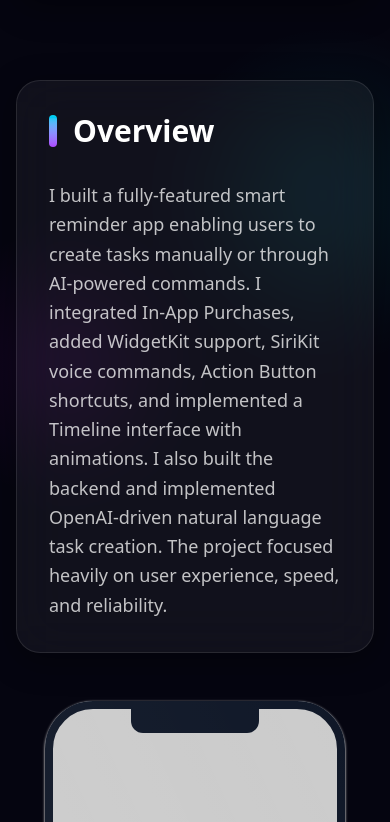
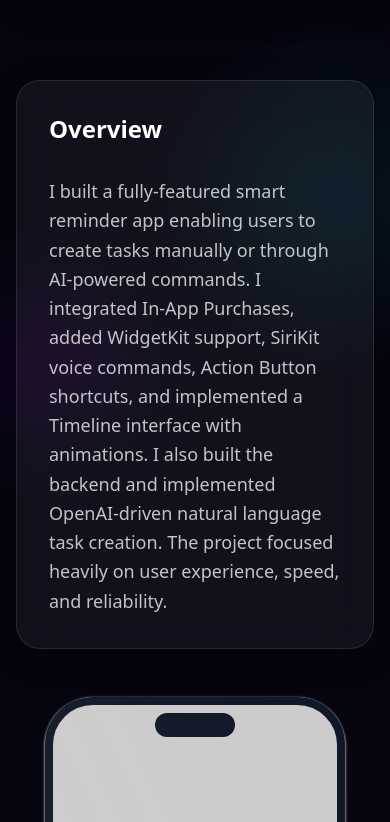
Before and after one commit to gmohiuddin215/devgm, a SvelteKit app: page /projects/ai-smart-reminder in a window 390 px wide. Shown: the part 902-1724 px from the top of the page. Built offline with nearby package versions, Linux system fonts and the light colour scheme.

Commit message:
Other ui updated

```diff
--- a/src/app.css
+++ b/src/app.css
@@ -18,7 +18,7 @@
 
     .glass-button,
     .glass-button-primary {
-        @apply relative overflow-hidden backdrop-blur-lg bg-white/10 border border-white/20 shadow-[inset_0_1px_0_0_#ffffff33] transition-all duration-300 hover:bg-white/20 hover:shadow-[0_0_20px_#00f2ff4d] active:scale-95;
+        @apply relative overflow-hidden bg-white/10 border border-white/20 shadow-[inset_0_1px_0_0_#ffffff33] transition-all duration-300 hover:bg-white/20 hover:shadow-[0_0_20px_#00f2ff4d] active:scale-95;
     }
 
     .glass-button-primary {
@@ -34,7 +34,7 @@
     }
 
     .glass-tab {
-        @apply relative px-3 lg:px-6 py-3 rounded-full text-sm font-medium text-white/70 transition-all duration-300 hover:text-white hover:bg-white/10 overflow-hidden;
+        @apply relative p-2 lg:px-6 rounded-full text-xs lg:text-sm font-medium text-white/70 transition-all duration-300 hover:text-white hover:bg-white/10 overflow-hidden;
     }
 
     .glass-tab::before {
--- a/src/routes/+layout.svelte
+++ b/src/routes/+layout.svelte
@@ -82,7 +82,7 @@
 	{@render children?.()}
 </main>
 
-<footer class="border-t border-white/10 py-12 backdrop-blur-sm">
+<footer class="border-t border-white/10 py-12 backdrop-blur-sm pb-32">
 	<div class="mx-auto max-w-7xl px-4 sm:px-6 lg:px-8">
 		<div class="flex flex-col items-center justify-center space-y-6">
 			<p class="text-sm text-gray-500">
--- a/src/routes/projects/[slug]/+page.svelte
+++ b/src/routes/projects/[slug]/+page.svelte
@@ -48,11 +48,7 @@
 				<!-- Overview -->
 				<div class="space-y-16">
 					<section class="glass-panel rounded-3xl border border-white/5 p-8">
-						<h2 class="mb-8 flex items-center text-3xl font-bold text-white">
-							<span class="mr-4 h-8 w-2 rounded-full bg-gradient-to-b from-cyan-400 to-purple-500"
-							></span>
-							Overview
-						</h2>
+						<h2 class="mb-8 text-2xl font-bold text-white">Overview</h2>
 						<div class="prose max-w-none text-lg leading-relaxed text-white/75 prose-invert">
 							<p>{project.detailedDescription}</p>
 						</div>
@@ -69,7 +65,7 @@
 					>
 						<!-- Notch -->
 						<div
-							class="absolute top-0 left-1/2 h-6 w-32 -translate-x-1/2 rounded-b-xl bg-gray-900"
+							class="absolute top-2 left-1/2 h-6 w-20 -translate-x-1/2 rounded-xl bg-gray-900"
 						></div>
 					</div>
 
```
